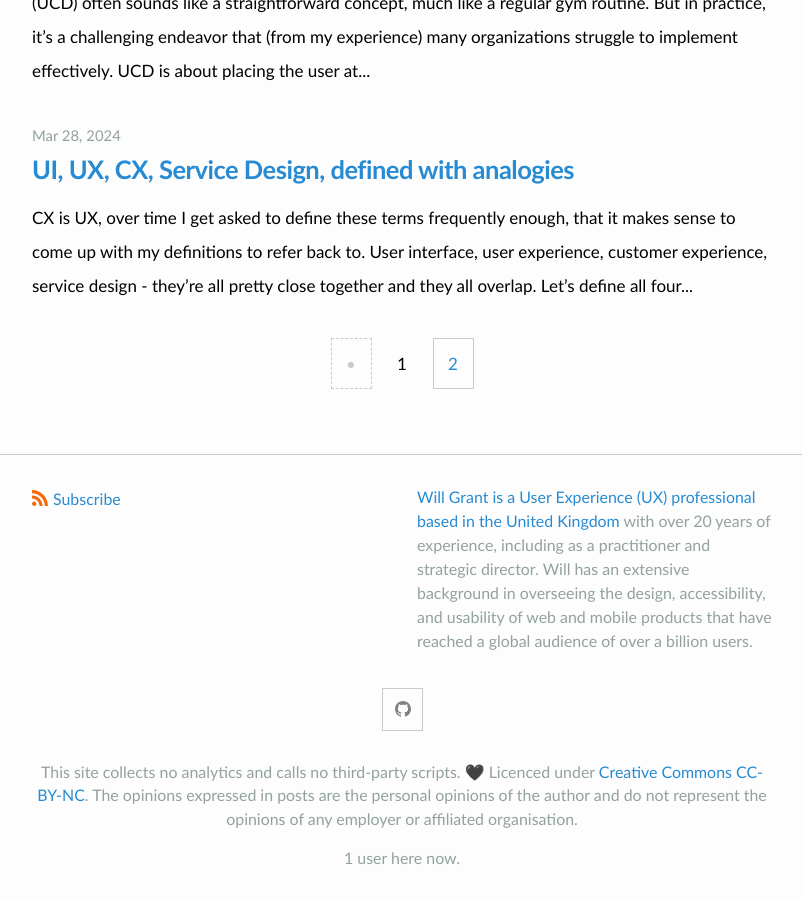
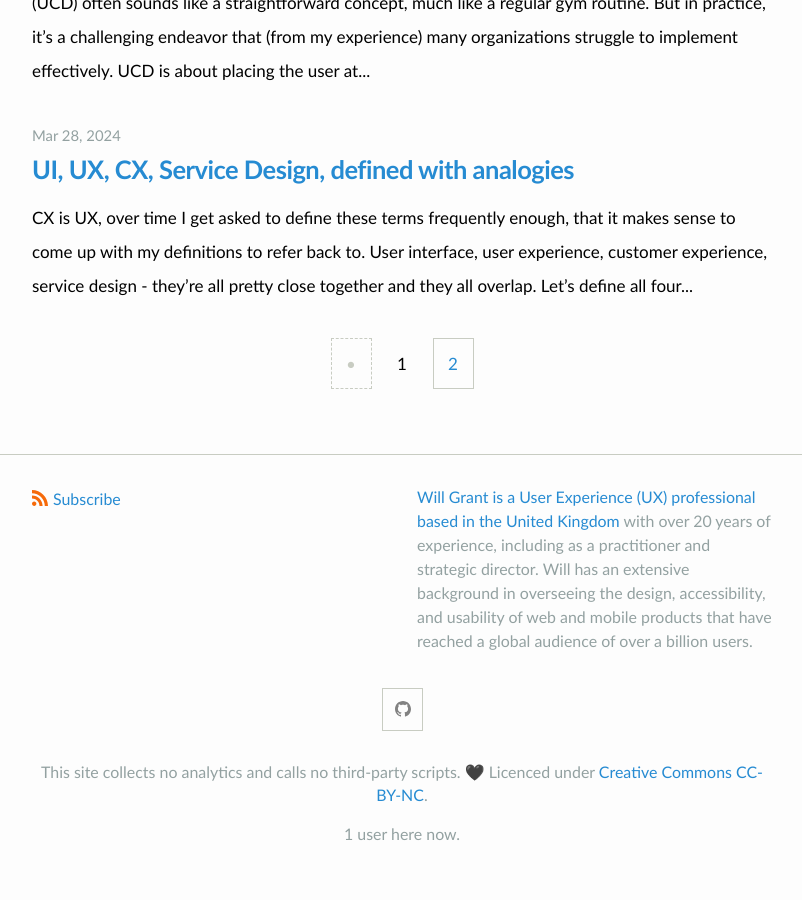
Before and after one commit to wgx/blog.willgrant.org, a Jekyll site: the page built from index.html, in a window 1280 px wide and 900 px high, scrolled down 1498 px. Shown: the whole window, without its empty margins (238-1040 px from the left). Built offline with Jekyll 4.4.1, drawn with Linux system fonts in a browser that asks for light colours; a script that is not in the unit is left out; the list of posts is cut into pages by our own code; after the commit the page ends 2374 px from its top, so only the background shows below that.

Commit message:
Fix HTML formatting in footer section

```diff
--- a/_includes/footer.html
+++ b/_includes/footer.html
@@ -36,7 +36,7 @@
 
     <div class="social-links" style="text-align: center;">
       <br />
-      <p>This site collects no analytics and calls no third-party scripts. 🖤 Licenced under <a href="https://creativecommons.org/licenses/by-nc/2.0/">Creative Commons CC-BY-NC</a>. The opinions expressed in posts are the personal opinions of the author and do not represent the opinions of any employer or affiliated organisation.</p> <span class="herenow">1 user here now</span>.
+      <p>This site collects no analytics and calls no third-party scripts. 🖤 Licenced under <a href="https://creativecommons.org/licenses/by-nc/2.0/">Creative Commons CC-BY-NC</a>.</p> <span class="herenow">1 user here now</span>.
     </div>
 
   </div>
```
